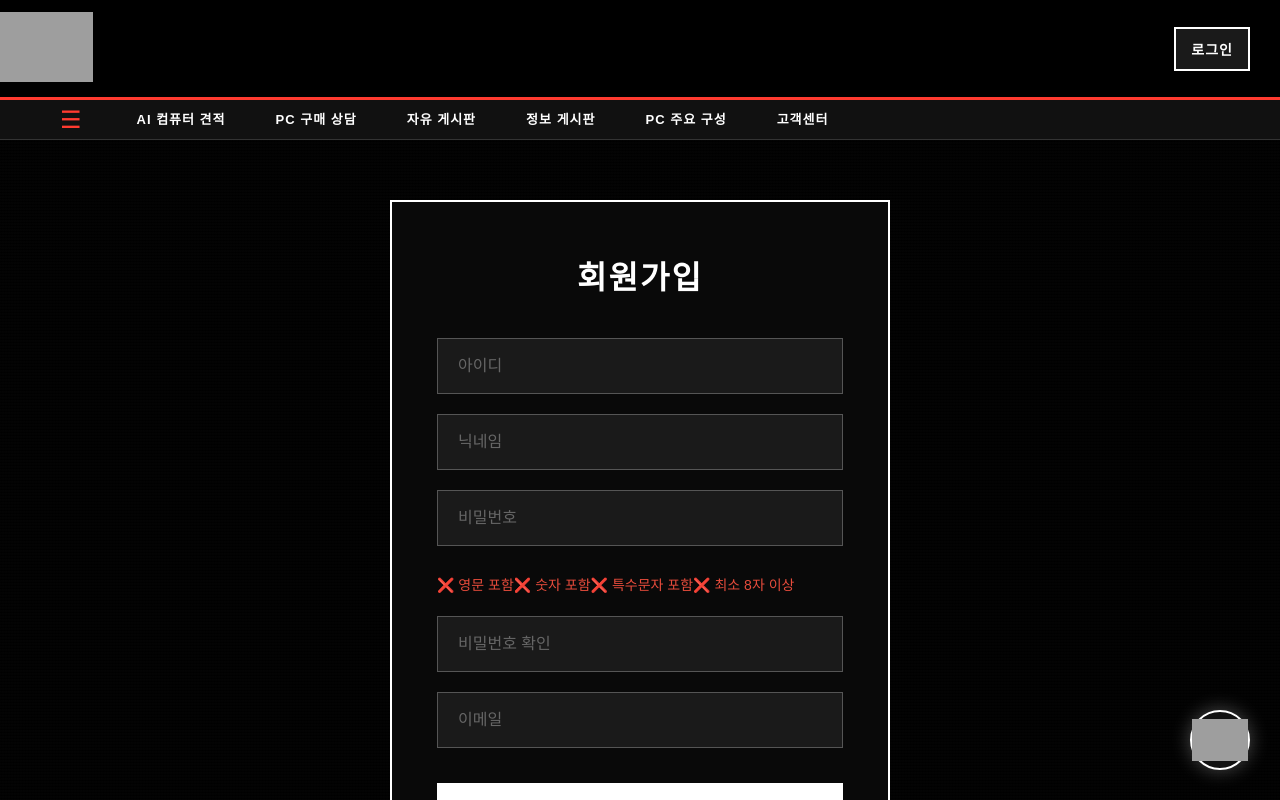
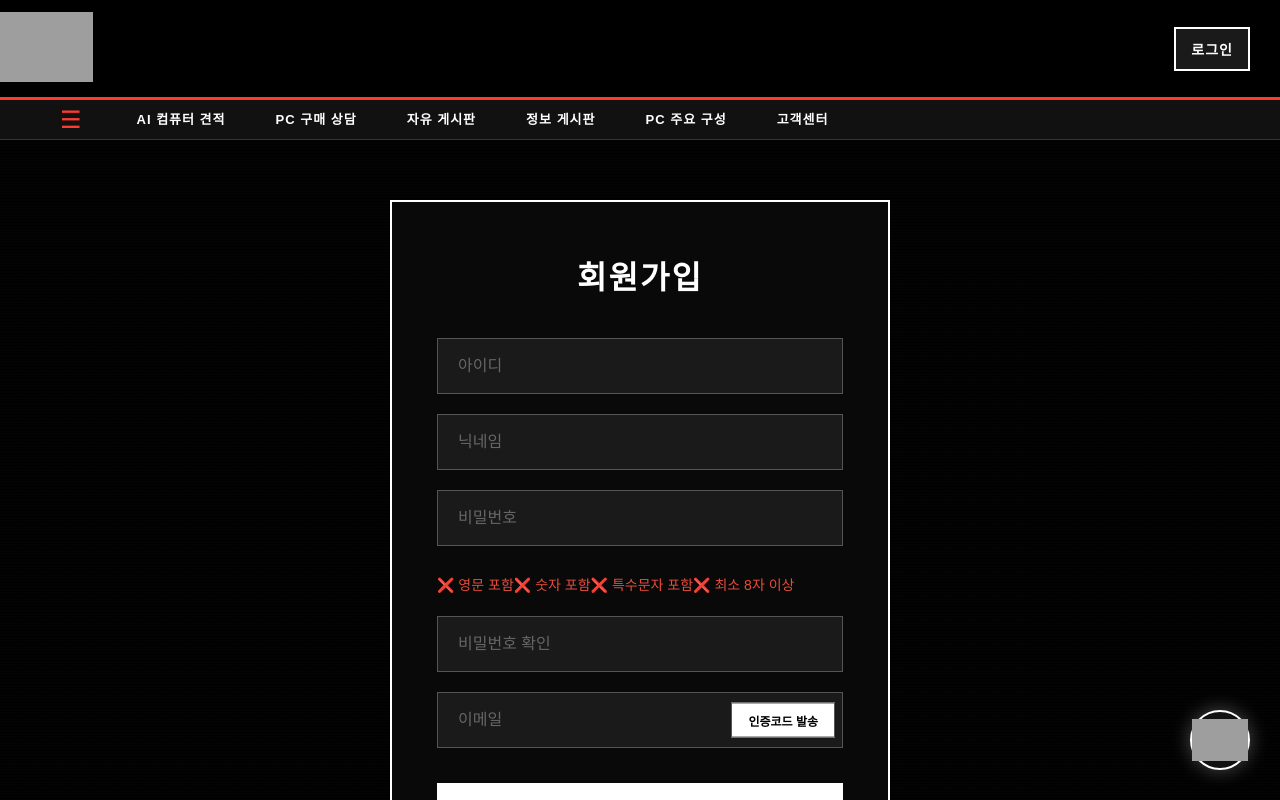
Before and after one commit to wjsgudwnswjsgudwns/team_project_frontend, a React (Create React App) app: page /signup in a window 1280 px wide. Built offline with nearby package versions, Linux system fonts and the light colour scheme; grey boxes are pictures that could not be loaded; a web font is replaced by a local one.

Commit message:
회원가입 이메일 인증처리

```diff
--- a/src/pages/Signup.js
+++ b/src/pages/Signup.js
@@ -1,4 +1,4 @@
-import { useState } from "react";
+import { useState, useEffect } from "react"; // ✅ useEffect import 확인
 import { Link, useNavigate } from "react-router-dom";
 import api from "../api/axiosConfig";
 import "./Signup.css";
@@ -11,6 +11,14 @@ function Signup() {
   const [nickname, setNickname] = useState("");
   const [errors, setErrors] = useState({});
 
+  // ✅ 이메일 인증 상태
+  const [verificationCode, setVerificationCode] = useState("");
+  const [isCodeSent, setIsCodeSent] = useState(false);
+  const [isEmailVerified, setIsEmailVerified] = useState(false);
+  const [isSendingCode, setIsSendingCode] = useState(false);
+  const [isVerifyingCode, setIsVerifyingCode] = useState(false);
+  const [timer, setTimer] = useState(0);
+
   const [passwordValid, setPasswordValid] = useState({
     hasLetter: false,
     hasDigit: false,
@@ -20,10 +28,91 @@ function Signup() {
 
   const navigate = useNavigate();
 
+  // ✅ 타이머 카운트다운 (useState → useEffect로 수정)
+  useEffect(() => {
+    if (timer > 0) {
+      const interval = setInterval(() => {
+        setTimer((prev) => prev - 1);
+      }, 1000);
+      return () => clearInterval(interval);
+    }
+  }, [timer]);
+
+  // ✅ 이메일 인증 코드 발송
+  const handleSendVerificationCode = async () => {
+    if (!email) {
+      alert("이메일을 입력해주세요.");
+      return;
+    }
+
+    // 이메일 형식 검증
+    const emailRegex = /^[^\s@]+@[^\s@]+\.[^\s@]+$/;
+    if (!emailRegex.test(email)) {
+      alert("올바른 이메일 형식이 아닙니다.");
+      return;
+    }
+
+    setIsSendingCode(true);
+
+    try {
+      const res = await api.post("/api/email/send-code", {
+        email,
+        purpose: "SIGNUP",
+      });
+
+      if (res.data.success) {
+        alert("인증 코드가 발송되었습니다. 이메일을 확인해주세요.");
+        setIsCodeSent(true);
+        setTimer(300); // 5분 타이머
+        setVerificationCode(""); // 인증 코드 입력란 초기화
+      }
+    } catch (err) {
+      alert(
+        "인증 코드 발송 실패: " + (err.response?.data?.message || err.message)
+      );
+    } finally {
+      setIsSendingCode(false);
+    }
+  };
+
+  // ✅ 인증 코드 확인
+  const handleVerifyCode = async () => {
+    if (!verificationCode) {
+      alert("인증 코드를 입력해주세요.");
+      return;
+    }
+
+    setIsVerifyingCode(true);
+
+    try {
+      const res = await api.post("/api/email/verify-code", {
+        email,
+        code: verificationCode,
+        purpose: "SIGNUP",
+      });
+
+      if (res.data.success) {
+        alert("이메일 인증이 완료되었습니다.");
+        setIsEmailVerified(true);
+        setTimer(0);
+      }
+    } catch (err) {
+      alert(err.response?.data?.message || "인증 코드가 올바르지 않습니다.");
+    } finally {
+      setIsVerifyingCode(false);
+    }
+  };
+
   // 회원 가입
   const handleSignup = async (e) => {
     e.preventDefault();
     setErrors({});
+
+    // ✅ 이메일 인증 확인
+    if (!isEmailVerified) {
+      alert("이메일 인증을 완료해주세요.");
+      return;
+    }
 
     // ✅ 비밀번호 정규식 (영문 + 숫자 + 특수문자 + 8자 이상)
     const passwordRegex = /^(?=.*[A-Za-z])(?=.*\d)(?=.*[^A-Za-z0-9]).{8,}$/;
@@ -48,29 +137,16 @@ function Signup() {
       email,
       nickname,
     };
-    console.log("전송 데이터:", signupData);
 
     try {
       const response = await api.post("/api/auth/signup", signupData);
-      console.log("성공 응답:", response.data);
       alert("회원 가입 성공");
       navigate("/login");
     } catch (err) {
-      console.error("에러 전체:", err);
-      console.error("에러 응답:", err.response);
-      console.error("에러 데이터:", err.response?.data);
-
       if (err.response && err.response.status === 400) {
         const errorData = err.response.data;
-        console.log("400 에러 상세:", errorData);
         setErrors(errorData);
-
-        // 에러 메시지 콘솔 출력
-        Object.keys(errorData).forEach((key) => {
-          console.log(`${key}: ${errorData[key]}`);
-        });
       } else {
-        console.error("회원가입 실패:", err.message);
         alert("회원 가입 실패: " + err.message);
       }
     }
@@ -86,6 +162,13 @@ function Signup() {
       hasSpecial: /[^A-Za-z0-9]/.test(value),
       minLength: value.length >= 8,
     });
+  };
+
+  // ✅ 타이머 포맷 (MM:SS)
+  const formatTimer = (seconds) => {
+    const mins = Math.floor(seconds / 60);
+    const secs = seconds % 60;
+    return `${mins}:${secs.toString().padStart(2, "0")}`;
   };
 
   return (
@@ -163,15 +246,117 @@ function Signup() {
             <p className="signup-error">{errors.passwordNotSame}</p>
           )}
 
+          {/* ✅ 이메일 입력 및 인증 */}
+          <div style={{ position: "relative" }}>
             <input
               type="email"
               className="signup-input"
               placeholder="이메일"
               value={email}
               onChange={(e) => setEmail(e.target.value)}
+              disabled={isEmailVerified}
               required
+              style={{
+                paddingRight: "120px",
+                background: isEmailVerified ? "#1a3a1a" : "",
+                borderColor: isEmailVerified ? "#10b981" : "",
+              }}
             />
+            {!isEmailVerified && (
+              <button
+                type="button"
+                onClick={handleSendVerificationCode}
+                disabled={isSendingCode || (isCodeSent && timer > 0)}
+                style={{
+                  position: "absolute",
+                  right: "8px",
+                  top: "50%",
+                  transform: "translateY(-50%)",
+                  padding: "8px 16px",
+                  background: isCodeSent && timer > 0 ? "#555" : "#ffffff",
+                  color: isCodeSent && timer > 0 ? "#aaa" : "#000",
+                  border: "1px solid #555",
+                  cursor: isCodeSent && timer > 0 ? "not-allowed" : "pointer",
+                  fontSize: "12px",
+                  fontWeight: "700",
+                }}
+              >
+                {isSendingCode
+                  ? "발송중..."
+                  : isCodeSent && timer > 0
+                  ? "발송완료"
+                  : "인증코드 발송"}
+              </button>
+            )}
+            {isEmailVerified && (
+              <span
+                style={{
+                  position: "absolute",
+                  right: "16px",
+                  top: "50%",
+                  transform: "translateY(-50%)",
+                  color: "#10b981",
+                  fontSize: "12px",
+                  fontWeight: "700",
+                }}
+              >
+                ✅ 인증완료
+              </span>
+            )}
+          </div>
           {errors.email && <p className="signup-error">{errors.email}</p>}
+          {errors.emailNotVerified && (
+            <p className="signup-error">{errors.emailNotVerified}</p>
+          )}
+
+          {/* ✅ 인증 코드 입력 */}
+          {isCodeSent && !isEmailVerified && (
+            <div style={{ position: "relative", marginBottom: "30px" }}>
+              <input
+                type="text"
+                className="signup-input"
+                placeholder="인증 코드 6자리"
+                value={verificationCode}
+                onChange={(e) => setVerificationCode(e.target.value)}
+                maxLength={6}
+                style={{ paddingRight: "120px" }}
+              />
+              <button
+                type="button"
+                onClick={handleVerifyCode}
+                disabled={isVerifyingCode}
+                style={{
+                  position: "absolute",
+                  right: "8px",
+                  top: "50%",
+                  transform: "translateY(-50%)",
+                  padding: "8px 16px",
+                  background: "#ffffff",
+                  color: "#000",
+                  border: "1px solid #555",
+                  cursor: "pointer",
+                  fontSize: "12px",
+                  fontWeight: "700",
+                }}
+              >
+                {isVerifyingCode ? "확인중..." : "인증하기"}
+              </button>
+              {timer > 0 && (
+                <span
+                  style={{
+                    position: "absolute",
+                    left: "16px",
+                    bottom: "-24px",
+                    color: "#ff3b30",
+                    fontSize: "11px",
+                    fontWeight: "700",
+                  }}
+                >
+                  ⏱ {formatTimer(timer)}
+                </span>
+              )}
+            </div>
+          )}
 
           <button type="submit" className="signup-submit-btn">
             회원가입
```
Lines whose indentation alone changed are shown as unchanged.
